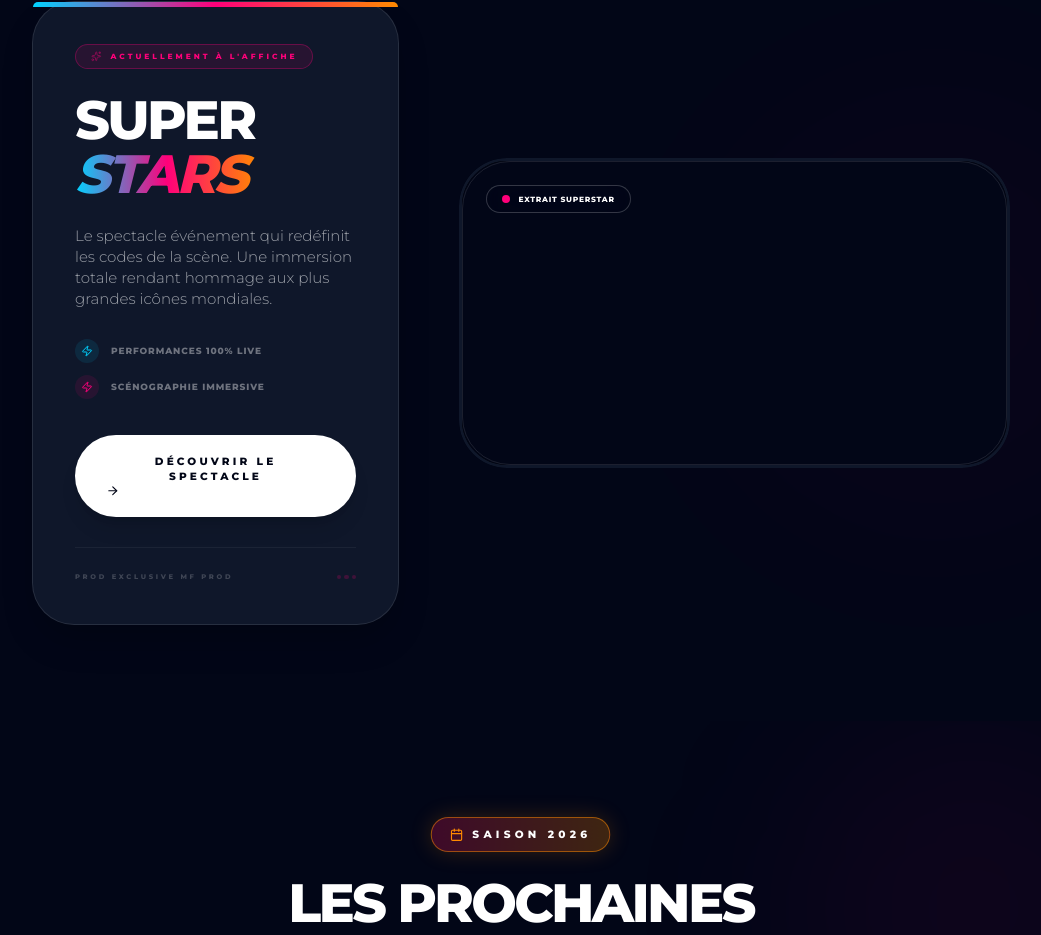
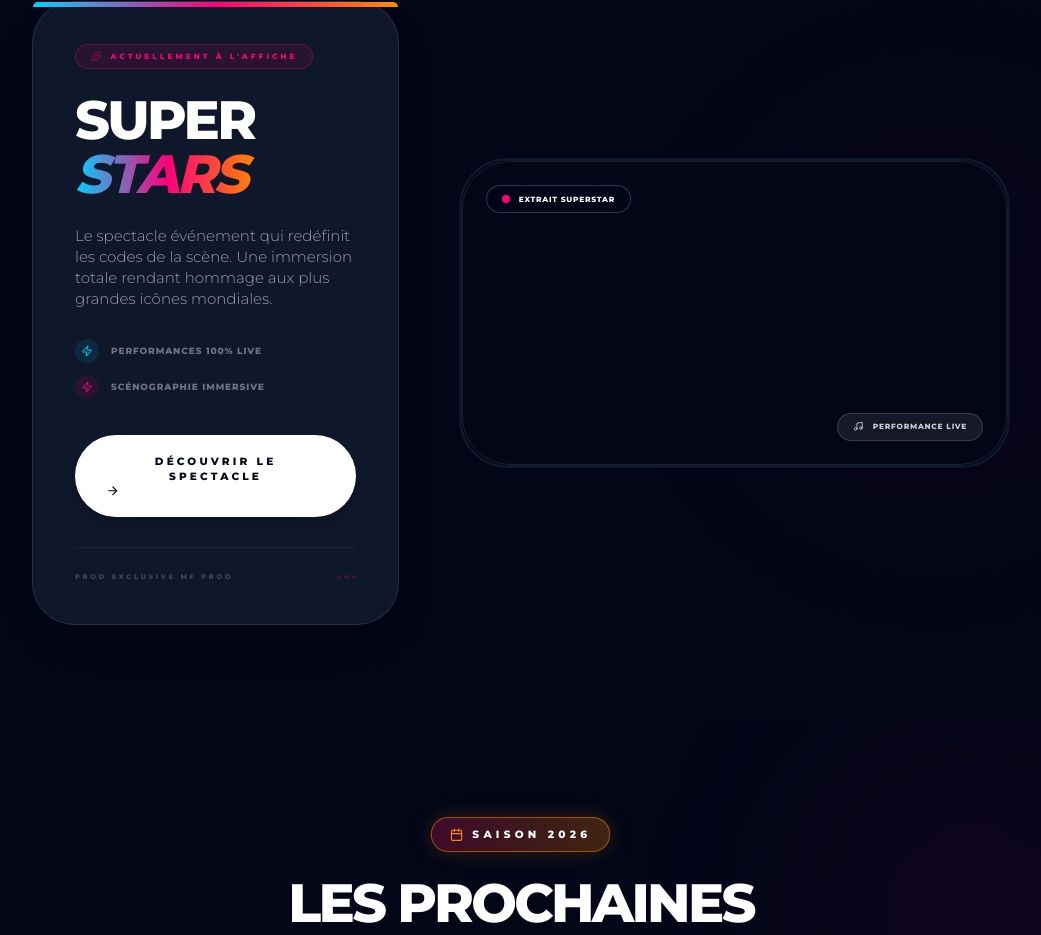
Before and after one commit to myphistone-boop/MF-PROD, a React (Vite) app: page / in a window 1280 px wide. Shown: the part 992-1927 px from the top of the page, without its empty margins (119-1160 px from the left). Built offline with nearby package versions, Linux system fonts and the light colour scheme.

Commit message:
fix(NowPlaying): Resolve rounded corner bug
Remove `pointer-events-none` and `hover:scale-[1.02]` to fix a visual glitch with rounded corners on certain browsers.

```diff
--- a/components/sections/NowPlaying.tsx
+++ b/components/sections/NowPlaying.tsx
@@ -147,25 +147,24 @@ const NowPlaying: React.FC<NowPlayingProps> = ({ onNavigate }) => {
 
           <div className="w-full lg:w-3/5 order-2">
             {/*
-              AJOUT DE STYLE INLINE POUR LE MASQUAGE WEBKIT
-              Ce trick force le clipping des angles pendant l'animation de scale.
+              SUPPRESSION DES INTERACTIONS (pointer-events-none) ET DE L'EFFET HOVER
+              Cela règle définitivement le bug visuel des angles arrondis sur certains navigateurs.
             */}
             <div
-              className="relative group rounded-[4rem] overflow-hidden border-4 border-white dark:border-brand-dark-soft shadow-[0_40px_100px_rgba(0,0,0,0.3)] aspect-video bg-black transform transition-transform duration-700 hover:scale-[1.02] transform-gpu will-change-transform isolation-isolate"
+              className="relative rounded-[4rem] overflow-hidden border-4 border-white dark:border-brand-dark-soft shadow-[0_40px_100px_rgba(0,0,0,0.3)] aspect-video bg-black transform-gpu pointer-events-none select-none"
               style={{
                 WebkitMaskImage: '-webkit-radial-gradient(white, black)',
                 backfaceVisibility: 'hidden'
               }}
             >
-
-              <div className="absolute inset-0 z-30 cursor-default"></div>
-
-              <div className="absolute inset-0 w-full h-full pointer-events-none bg-brand-dark">
+              <div className="absolute inset-0 w-full h-full bg-brand-dark">
                 <div id="youtube-player-container" className="w-full h-full scale-[1.05]"></div>
               </div>
 
-              <div className="absolute inset-0 z-10 pointer-events-none border-[1px] border-white/10 rounded-[4rem]"></div>
+              {/* Overlay Glass pour la profondeur */}
+              <div className="absolute inset-0 z-10 border-[1px] border-white/10 rounded-[4rem]"></div>
 
+              {/* Badges sur la vidéo (Toujours visibles car les interactions sont bloquées) */}
               <div className="absolute top-8 left-8 z-20 flex items-center gap-3 px-5 py-2.5 rounded-full backdrop-blur-xl bg-brand-dark/30 border border-white/20">
                 <div className="relative flex items-center justify-center">
                    <div className="absolute inset-0 bg-brand-magenta rounded-full animate-ping opacity-75"></div>
@@ -174,7 +173,7 @@ const NowPlaying: React.FC<NowPlayingProps> = ({ onNavigate }) => {
                 <span className="text-[10px] font-black uppercase tracking-widest text-white">Extrait SuperStar</span>
               </div>
 
-              <div className="absolute bottom-8 right-8 z-20 flex items-center gap-3 px-5 py-2.5 rounded-full backdrop-blur-xl bg-white/10 border border-white/20 opacity-0 group-hover:opacity-100 transition-opacity duration-500">
+              <div className="absolute bottom-8 right-8 z-20 flex items-center gap-3 px-5 py-2.5 rounded-full backdrop-blur-xl bg-white/10 border border-white/20 opacity-80">
                 <Music size={14} className="text-white" />
                 <span className="text-[10px] font-black uppercase tracking-widest text-white">Performance Live</span>
               </div>
```
